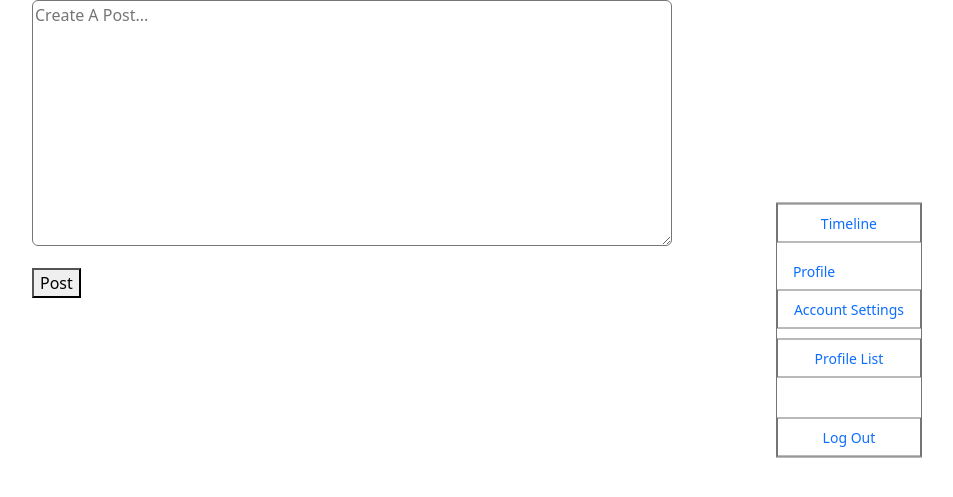
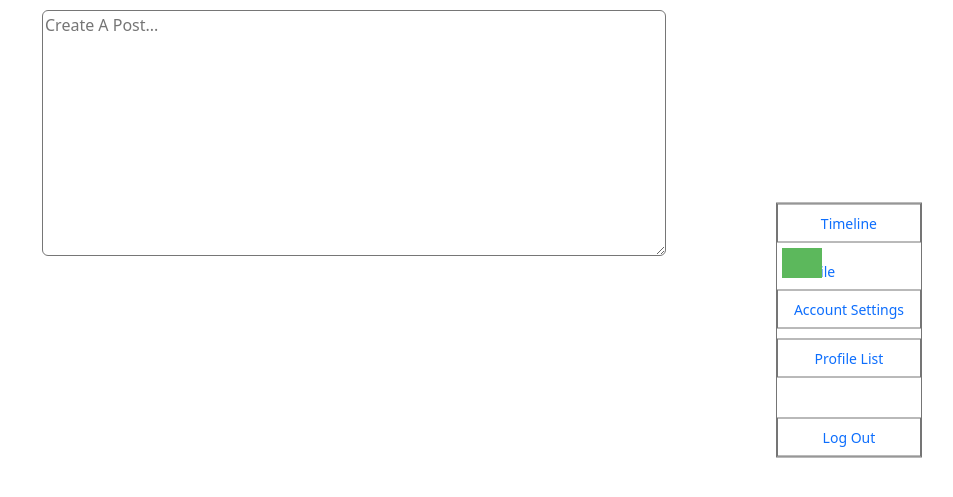
Before and after one commit to adrimsaav/togethr-app, a Django app: page /timeline/ in a window 1280 px wide. Shown: the part 70-567 px from the top of the page, without its empty margins (208-1161 px from the left). Run offline with Django 4.2, Linux system fonts and the light colour scheme; the visitor is signed in with stand-in values (Sample User, id 1); data that the repository does not hold is empty.

Commit message:
Reformat timeline.html + initial styling

```diff
--- a/togethr/main_app/static/css/style.css
+++ b/togethr/main_app/static/css/style.css
@@ -98,15 +98,15 @@ background-color: rgb(65, 62, 62);
     min-height: 100vh;
 }
 .login-image img {
-    width: 100%; /* or any other value */
-    height: auto; /* maintains aspect ratio */
-    object-fit: cover; /* or 'contain' depending on your need */
-  }
+    width: 100%;
+    height: auto;
+    object-fit: cover;
+}
 .login-image {
-    width: 100%; /* or any other value */
-    height: auto; /* maintains aspect ratio */
-    overflow: hidden; /* hides the part of the image that overflows the container */
-  }
+    width: 100%;
+    height: auto;
+    overflow: hidden;
+}
 
 .login-form-container {
     flex-basis: 50%;
@@ -123,6 +123,88 @@ background-color: rgb(65, 62, 62);
 
 h1 {
     font-weight: bold;
+}
+
+
+/* Timeline styling */
+
+.post {
+    background-color: #fff;
+    border: 1px solid #ddd;
+    border-radius: 4px;
+    box-shadow: 0 2px 4px rgba(0,0,0,0.1);
+    margin-bottom: 20px;
+    padding: 15px;
+}
+
+.post h3 {
+    margin-top: 0;
+    color: #333;
+}
+
+.post .body {
+    font-size: 14px;
+    color: #666;
+}
+
+.post .created_at {
+    font-size: 12px;
+    color: #999;
+}
+
+.post .comment-form {
+    margin-top: 15px;
+}
+
+button {
+    background-color: #5cb85c;
+    color: white;
+    border: none;
+    border-radius: 4px;
+    padding: 10px 20px;
+    cursor: pointer;
+}
+
+button:hover {
+    background-color: #449d44;
+}
+
+.create-post-container, .post-form {
+    border: none;
+}
+
+.create-post-container {
+    border: none;
+    padding: 10px;
+    position: relative;
+    width: 100%;
+    max-width: 900px;
+    margin: auto;
+    height: 50%;
+
+}
+
+.create-post-textarea {
+    width: 100%;
+    height: auto;
+    min-height: 50px;
+    max-height: 200px;
+    padding: 8px;
+}
+
+.post-button {
+    background-size: contain;
+    position: absolute;
+    right: 10px;
+    bottom: 10px;
+    border: none;
+    width: 30px;
+    height: 30px;
+    cursor: pointer;
+}
+
+.post-button:hover {
+    opacity: 0.8;
 }
 
 
--- a/togethr/main_app/templates/timeline.html
+++ b/togethr/main_app/templates/timeline.html
@@ -1,24 +1,22 @@
 {% extends 'base.html' %}
 {% block content %}
 <div class="timeline">
-    <div class="post-form">
     {% if user.is_authenticated %}
-        <form method="post" action="{% url 'timeline' %}">
+    <div class="create-post-container">
+        <form method="post" action="{% url 'timeline' %}" class="post-form">
             {% csrf_token %}
             <input type="hidden" name="post_form" value="1">
             {{ form.as_p }}
-            <button type="submit">Post</button>
+            <button type="submit" class="post-button"></button>
         </form>
+    </div>
     {% endif %}
-    </div>
-
     <div class="posts">
         {% for post in posts %}
         <div class="post">
             <strong>{{ post.user.username }}</strong>
             <p>{{ post.body }}</p>
-                <small>Posted on {{ post.created_at }}</small>
-                <!-- for displaying comments on post -->
+            <small>{{ post.created_at }}</small>
             <ul>
                 {% for comment in post.comment_set.all %}
                 <li>
@@ -28,7 +26,6 @@
                 </li>
                 {% endfor %}
             </ul>
-                <!-- comment form for current post -->
             <form method="post" action="{% url 'timeline' %}">
                 {% csrf_token %}
                 <input type="hidden" name="comment_form" value="1">
```
Lines whose indentation alone changed are shown as unchanged.
